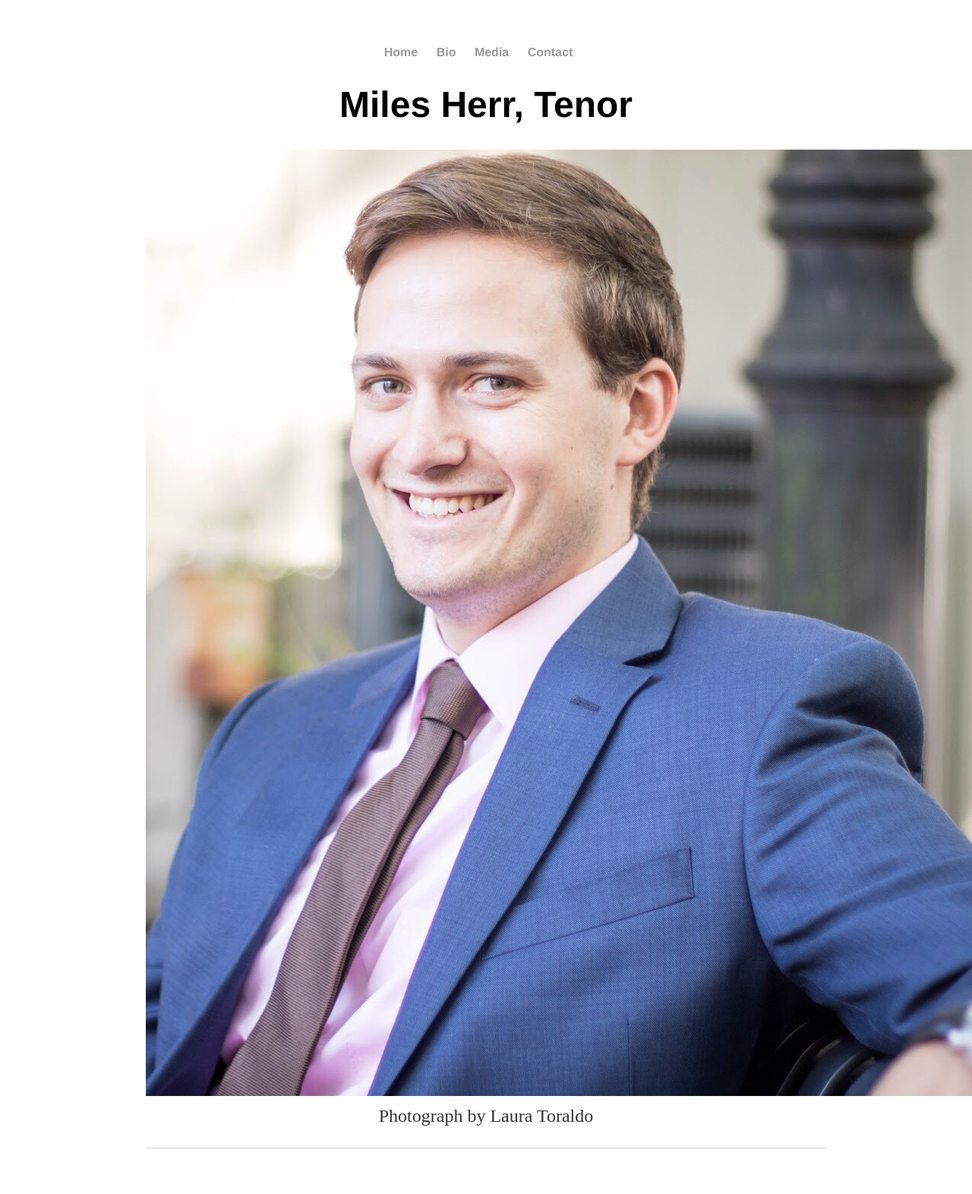
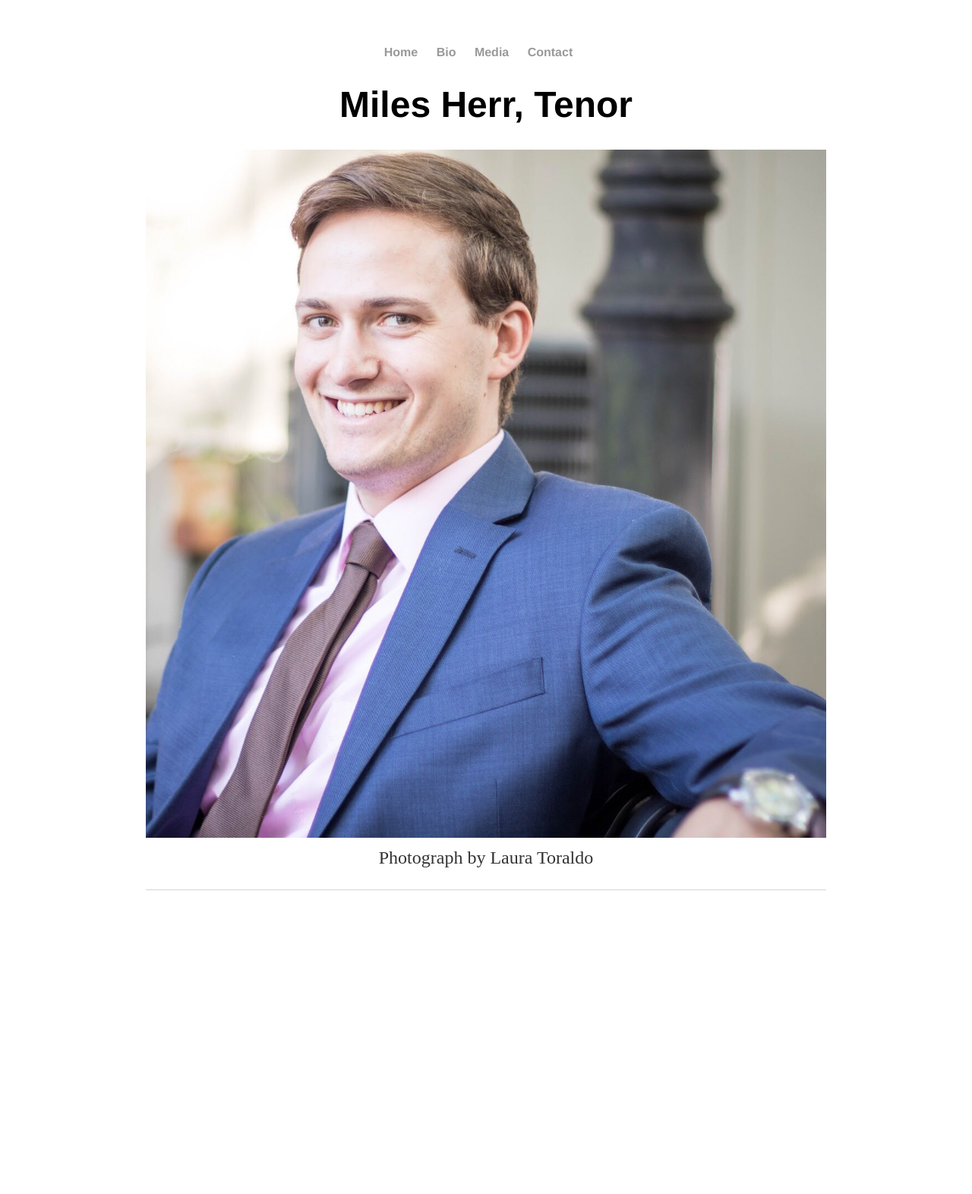
Before and after one commit to leemlb06pmi/leemlb06pmi.github.io, a Jekyll site: the page built from index.html, in a window 1280 px wide. Shown: the whole page at 76% size. Built offline with Jekyll 4.4.1, drawn with Linux system fonts in a browser that asks for light colours; after the commit the page ends 1232 px from its top, so only the background shows below that.

Commit message:
Update main.css

```diff
--- a/css/main.css
+++ b/css/main.css
@@ -1,6 +1,13 @@
 body {
     margin: 60px auto;
     width: 70%;
+}
+img{
+    max-width: 100%
+}
+img.sized{
+    width: 75px;
+    height: 65px;
 }
 nav ul, footer ul {
     font-family:'Helvetica', 'Arial', 'Sans-Serif';
```
